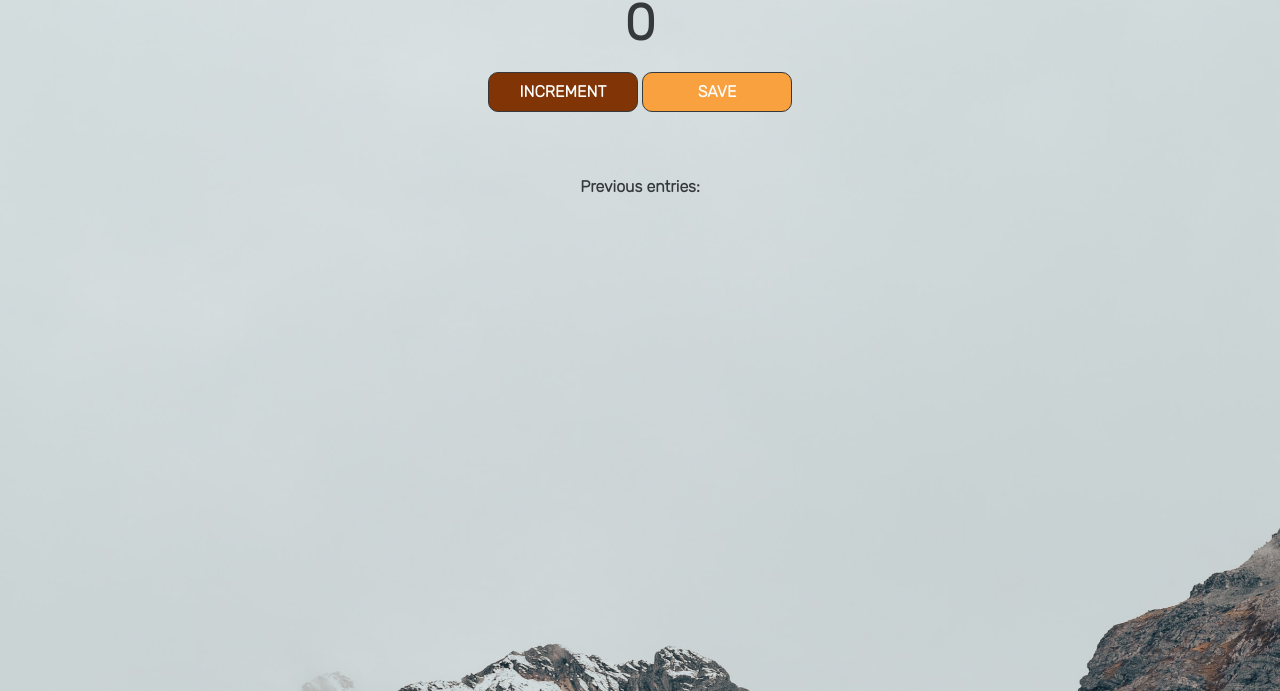
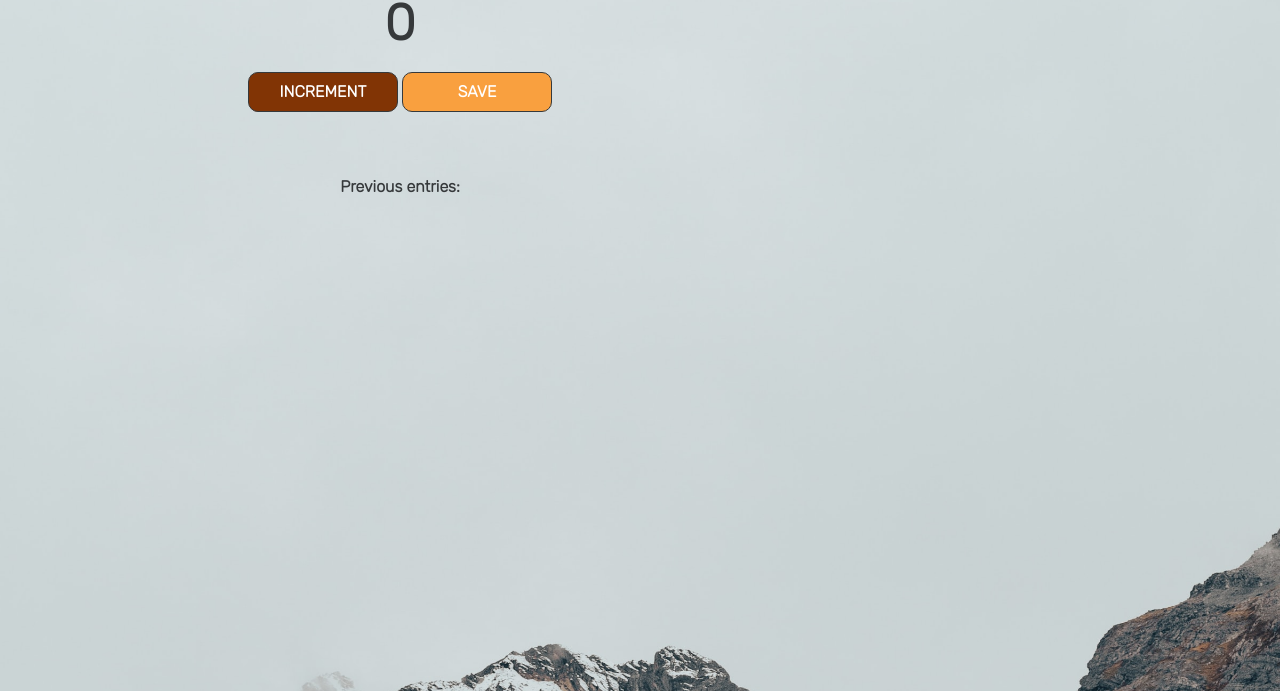
Before and after one commit to quadilious/PeopleCounter, a plain HTML site: page PeopleCounter/index.html in a window 1280 px wide. Shown: the part 109-800 px from the top of the page. Drawn offline with nearby package versions, Linux system fonts and the light colour scheme.

Commit message:
attempting some fixes

```diff
--- a/PeopleCounter/index.css
+++ b/PeopleCounter/index.css
@@ -1,7 +1,7 @@
 body {
     background-image: url("background.jpg");
     background-size: cover;
-    background-repeat: no-repeat;
+
     font-family: 'Rubik', sans-serif;
     font-weight: bold;
     text-align: center;
@@ -40,5 +40,5 @@ button {
 }
 
 #page {
-    max-width: auto;
+    max-width: 100vh;
 }
```
